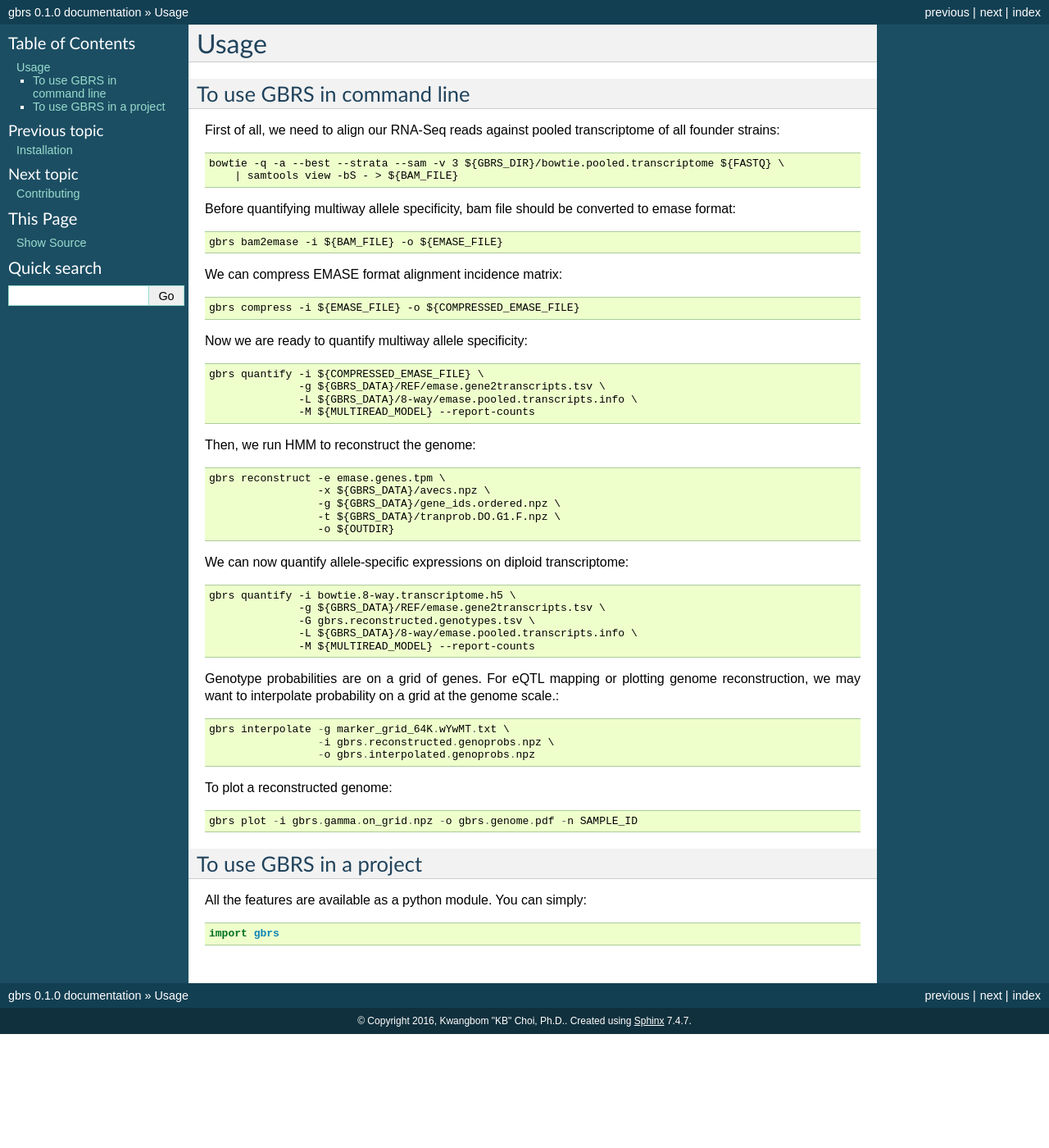
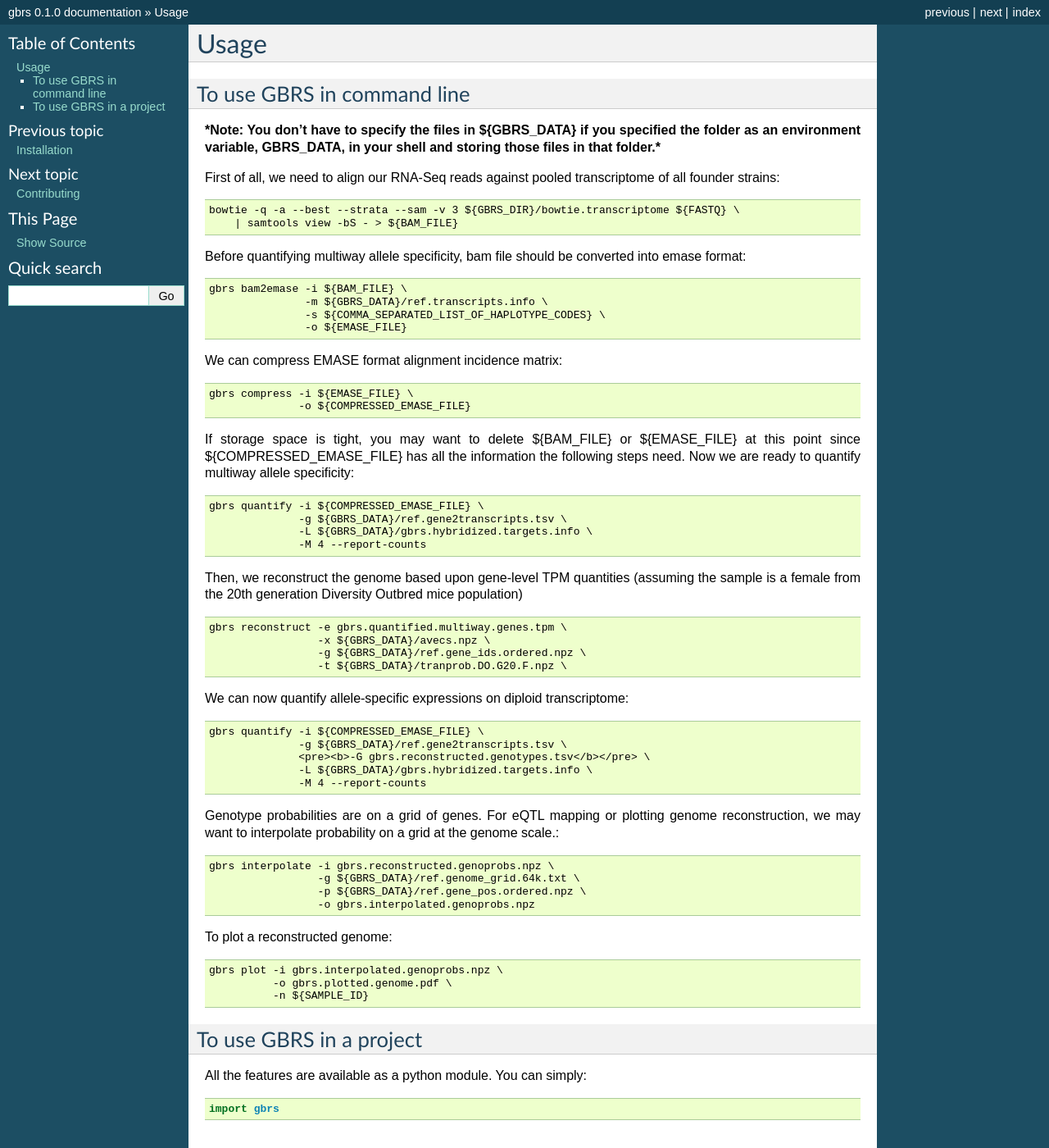
Before and after one commit to churchill-lab/gbrs, a Sphinx documentation site: the page built from docs/usage.rst, in a window 1280 px wide and 1400 px high. Shown: the whole window at 82% size. Built offline with Sphinx 7.4.7, drawn with Linux system fonts in a browser that asks for light colours.

Commit message:
Fixed bugs in 'interpolate'

```diff
--- a/HISTORY.rst
+++ b/HISTORY.rst
@@ -3,6 +3,6 @@ History
 =======
 
 0.1.0 (2016-1-22)
-------------------
+~~~~~~~~~~~~~~~~~
 
 * Started a private project on bitbucket.
--- a/README.rst
+++ b/README.rst
@@ -16,7 +16,7 @@ GBRS
 Overview
 --------
 
-GBRS is a suite of tools for reconstructing genomes using RNA-Seq data from multiparent population. It also quantifies allele specific expression. GBRS should work for any multiparent populations although we only tested it with mouse models. For the Diversity Outbred (DO https://www.jax.org/strain/009376), Collaborative Cross (CC) mice, or F1 hybrids of CC's (CCRIX), required information files are available at ftp://churchill-lab.jax.org/pub/software/GBRS/.
+***GBRS*** is a suite of tools for reconstructing genomes using RNA-Seq data from multiparent population. It also quantifies allele specific expression. GBRS should work for any multiparent populations although we only tested it with mouse models. If you are interested in using it for other multiparent population model, please contact Kwangbom "KB" Choi (<kb.choi@jax.org>) at The Jackson Laboratory. For the Diversity Outbred (DO https://www.jax.org/strain/009376), Collaborative Cross (CC) mice, or F1 hybrids of CC's (CCRIX), required information files are available at ftp://churchill-lab.jax.org/pub/software/GBRS/.
 
 * Free software: GPLv3 license
 * Documentation: https://gbrs.readthedocs.org.
--- a/docs/usage.rst
+++ b/docs/usage.rst
@@ -5,53 +5,60 @@ Usage
 To use GBRS in command line
 ~~~~~~~~~~~~~~~~~~~~~~~~~~~
 
+***Note: You don't have to specify the files in ${GBRS_DATA} if you specified the folder as an environment variable, GBRS_DATA, in your shell and storing those files in that folder.***
+
 First of all, we need to align our RNA-Seq reads against pooled transcriptome of all founder strains::
 
-    bowtie -q -a --best --strata --sam -v 3 ${GBRS_DIR}/bowtie.pooled.transcriptome ${FASTQ} \
+    bowtie -q -a --best --strata --sam -v 3 ${GBRS_DIR}/bowtie.transcriptome ${FASTQ} \
         | samtools view -bS - > ${BAM_FILE}
 
-Before quantifying multiway allele specificity, bam file should be converted to emase format::
+Before quantifying multiway allele specificity, bam file should be converted into emase format::
 
-    gbrs bam2emase -i ${BAM_FILE} -o ${EMASE_FILE}
+    gbrs bam2emase -i ${BAM_FILE} \
+                   -m ${GBRS_DATA}/ref.transcripts.info \
+                   -s ${COMMA_SEPARATED_LIST_OF_HAPLOTYPE_CODES} \
+                   -o ${EMASE_FILE}
 
 We can compress EMASE format alignment incidence matrix::
 
-    gbrs compress -i ${EMASE_FILE} -o ${COMPRESSED_EMASE_FILE}
+    gbrs compress -i ${EMASE_FILE} \
+                  -o ${COMPRESSED_EMASE_FILE}
 
-Now we are ready to quantify multiway allele specificity::
+If storage space is tight, you may want to delete ${BAM_FILE} or ${EMASE_FILE} at this point since ${COMPRESSED_EMASE_FILE} has all the information the following steps need. Now we are ready to quantify multiway allele specificity::
 
     gbrs quantify -i ${COMPRESSED_EMASE_FILE} \
-                  -g ${GBRS_DATA}/REF/emase.gene2transcripts.tsv \
-                  -L ${GBRS_DATA}/8-way/emase.pooled.transcripts.info \
-                  -M ${MULTIREAD_MODEL} --report-counts
+                  -g ${GBRS_DATA}/ref.gene2transcripts.tsv \
+                  -L ${GBRS_DATA}/gbrs.hybridized.targets.info \
+                  -M 4 --report-counts
 
-Then, we run HMM to reconstruct the genome::
+Then, we reconstruct the genome based upon gene-level TPM quantities (assuming the sample is a female from the 20th generation Diversity Outbred mice population) ::
 
-    gbrs reconstruct -e emase.genes.tpm \
+    gbrs reconstruct -e gbrs.quantified.multiway.genes.tpm \
                      -x ${GBRS_DATA}/avecs.npz \
-                     -g ${GBRS_DATA}/gene_ids.ordered.npz \
-                     -t ${GBRS_DATA}/tranprob.DO.G1.F.npz \
-                     -o ${OUTDIR}
+                     -g ${GBRS_DATA}/ref.gene_ids.ordered.npz \
+                     -t ${GBRS_DATA}/tranprob.DO.G20.F.npz \
 
 We can now quantify allele-specific expressions on diploid transcriptome::
 
-    gbrs quantify -i bowtie.8-way.transcriptome.h5 \
-                  -g ${GBRS_DATA}/REF/emase.gene2transcripts.tsv \
-                  -G gbrs.reconstructed.genotypes.tsv \
-                  -L ${GBRS_DATA}/8-way/emase.pooled.transcripts.info \
-                  -M ${MULTIREAD_MODEL} --report-counts
-
+    gbrs quantify -i ${COMPRESSED_EMASE_FILE} \
+                  -g ${GBRS_DATA}/ref.gene2transcripts.tsv \
+                  <pre><b>-G gbrs.reconstructed.genotypes.tsv</b></pre> \
+                  -L ${GBRS_DATA}/gbrs.hybridized.targets.info \
+                  -M 4 --report-counts
 
 Genotype probabilities are on a grid of genes. For eQTL mapping or plotting genome reconstruction, we may want to interpolate probability on a grid at the genome scale.::
 
-    gbrs interpolate -g marker_grid_64K.wYwMT.txt \
-                     -i gbrs.reconstructed.genoprobs.npz \
+    gbrs interpolate -i gbrs.reconstructed.genoprobs.npz \
+                     -g ${GBRS_DATA}/ref.genome_grid.64k.txt \
+                     -p ${GBRS_DATA}/ref.gene_pos.ordered.npz \
                      -o gbrs.interpolated.genoprobs.npz
-
 
 To plot a reconstructed genome::
 
-    gbrs plot -i gbrs.gamma.on_grid.npz -o gbrs.genome.pdf -n SAMPLE_ID
+    gbrs plot -i gbrs.interpolated.genoprobs.npz \
+              -o gbrs.plotted.genome.pdf \
+              -n ${SAMPLE_ID}
+
 
 
 To use GBRS in a project
```
Also changed, not shown: 3 other files.
